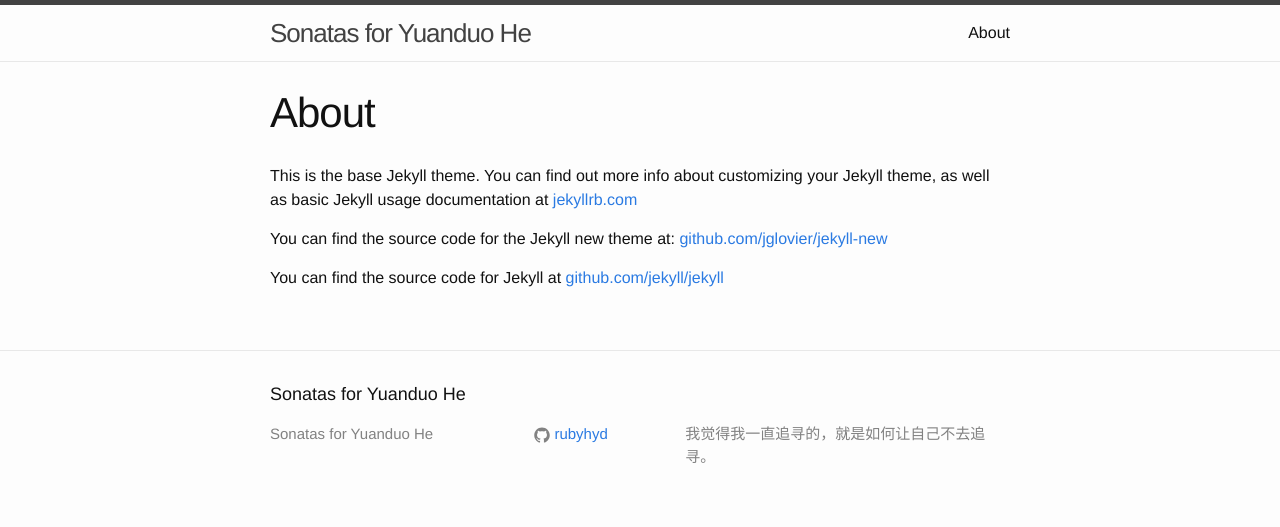
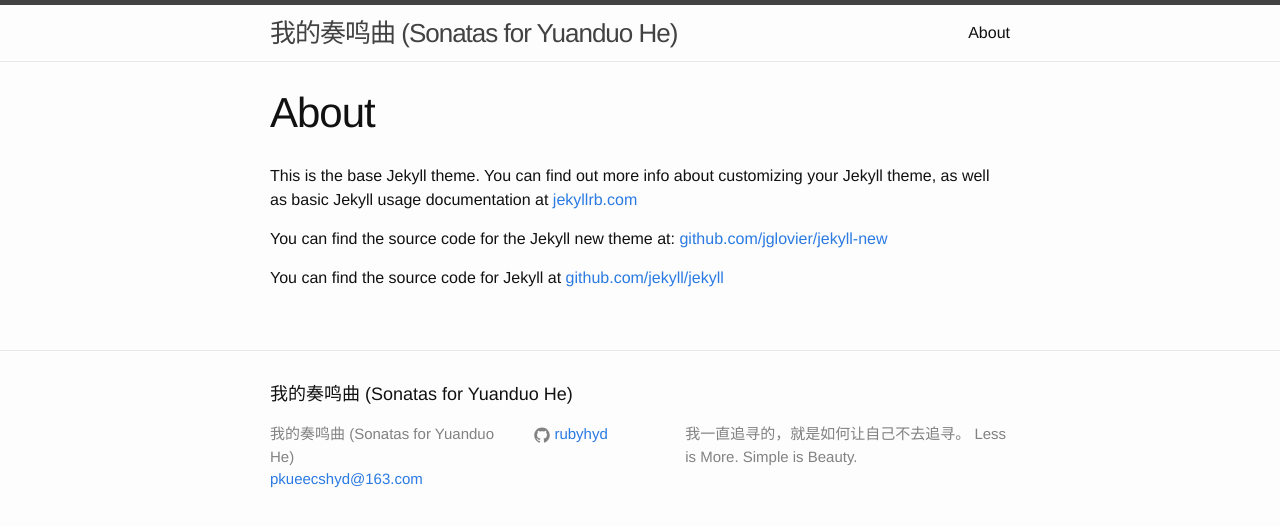
Before and after one commit to rubyhyd/rubyhyd.github.io, a Jekyll site: the page built from about.md, in a window 1280 px wide. Shown: the top 527 px of the page. Built offline with Jekyll 4.4.1, drawn with Linux system fonts in a browser that asks for light colours.

Commit message:
modified

```diff
--- a/_config.yml
+++ b/_config.yml
@@ -1,10 +1,12 @@
 # Site settings
-title: Sonatas for Yuanduo He
-#email: 694912391@qq.com
+title: 我的奏鸣曲 (Sonatas for Yuanduo He)
+email: pkueecshyd@163.com
 description: > # this means to ignore newlines until "baseurl:"
-  我觉得我一直追寻的，就是如何让自己不去追寻。
+  我一直追寻的，就是如何让自己不去追寻。
+  Less is More.
+  Simple is Beauty.
 baseurl: "" # the subpath of your site, e.g. /blog/
-url: "http://yourdomain.com" # the base hostname & protocol for your site
+url: "http://home4pa.com" # the base hostname & protocol for your site
 #twitter_username: none
 github_username:  rubyhyd
 
```
